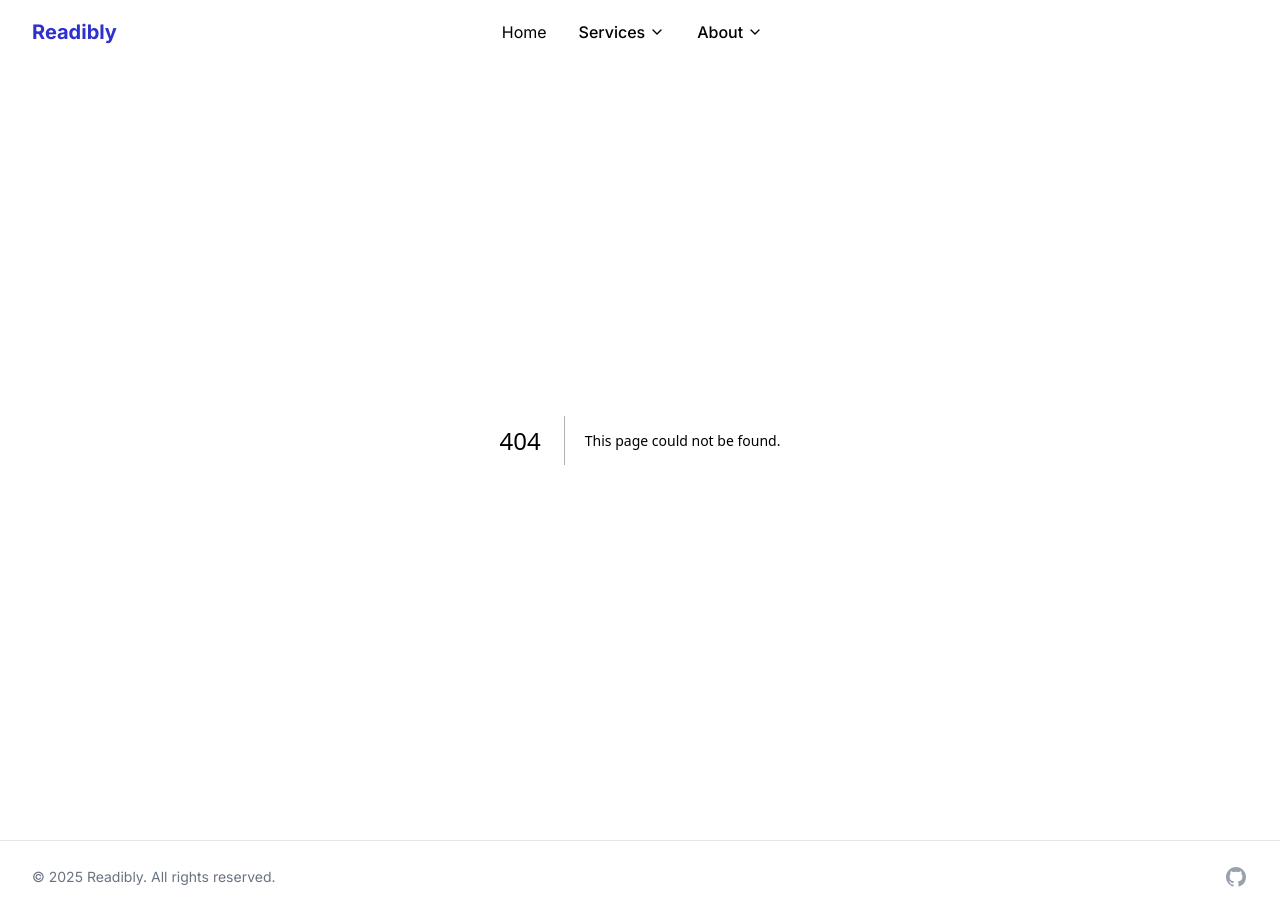
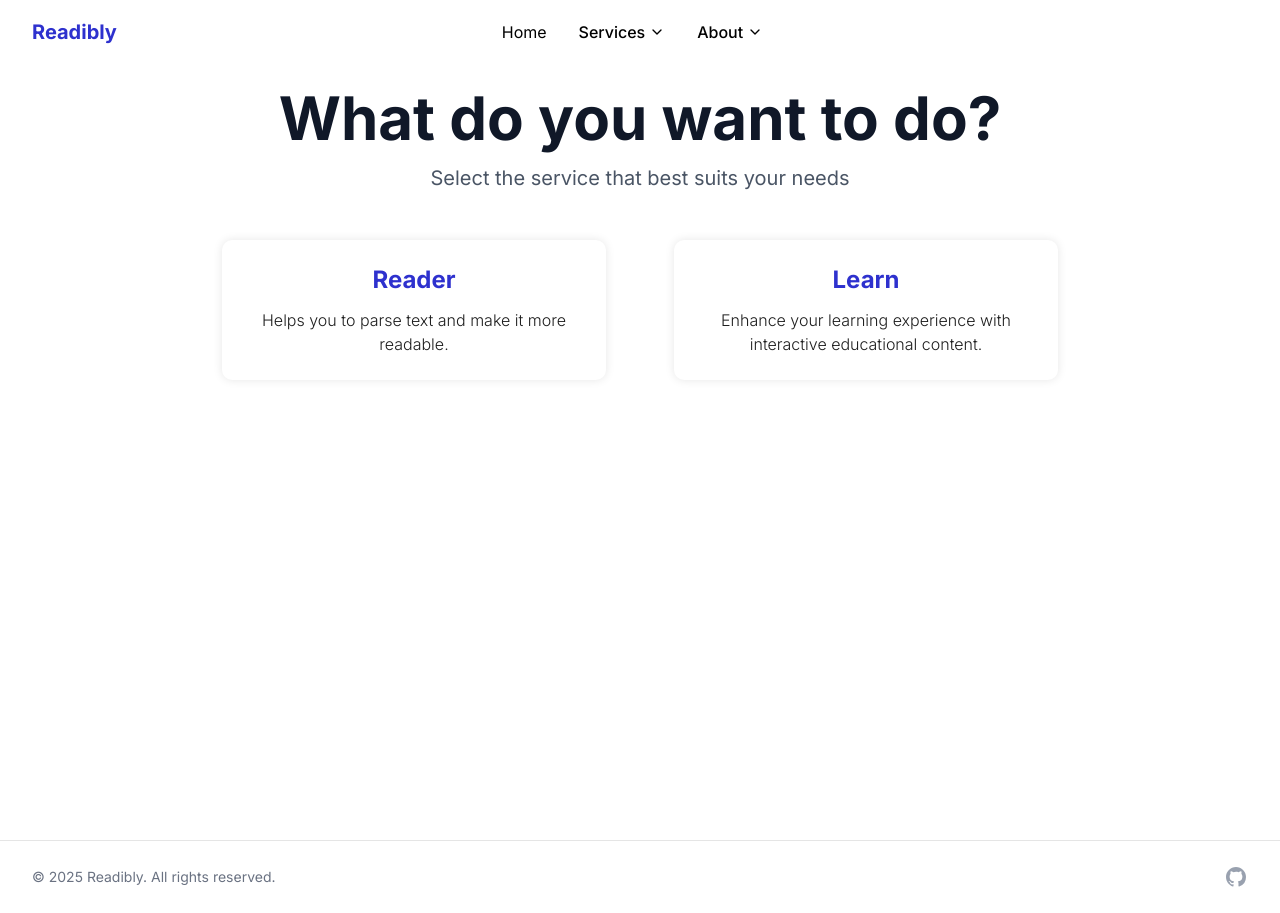
Before and after one commit to Readibly/readibly, a Next.js app in the folder frontend/: page /options in a window 1280 px wide. Before the commit this address had no page. Built offline with nearby package versions, Linux system fonts and the light colour scheme.

Commit message:
feat: add OptionsPage component with animated service cards for enhanced user interaction

```diff
--- /dev/null
+++ b/frontend/src/app/options/page.tsx
@@ -0,0 +1,76 @@
+'use client';
+
+import { useRouter } from 'next/navigation';
+import { motion } from 'framer-motion';
+
+const ServiceCard = ({ title, description, route, index }: { title: string; description: string; route: string; index: number }) => {
+  const router = useRouter();
+
+  return (
+    <motion.div
+      initial={{ opacity: 0, y: 30 }}
+      animate={{ opacity: 1, y: 0 }}
+      transition={{
+        duration: 0.5,
+        delay: 0.2 + (index * 0.1),
+        ease: "easeOut"
+      }}
+      className="bg-white rounded-lg shadow-[0px_0px_10px_rgba(0,0,0,0.1)] p-6 cursor-pointer w-full max-w-sm
+                 transform transition-all duration-300 ease-in-out
+                 hover:scale-105 hover:shadow-[0px_0px_10px_rgba(0,0,0,0.2)]
+                 active:scale-95 text-center"
+      onClick={() => router.push(route)}
+    >
+      <h3 className="text-2xl font-bold mb-3 text-[#2e31ce]">{title}</h3>
+      <p className="font-light text-[#1e1e1e]">{description}</p>
+    </motion.div>
+  );
+};
+
+export default function OptionsPage() {
+  const services = [
+    {
+      title: "Reader",
+      description: "Helps you to parse text and make it more readable.",
+      route: "/tutorial"
+    },
+    {
+      title: "Learn",
+      description: "Enhance your learning experience with interactive educational content.",
+      route: "/learn"
+    }
+  ];
+
+  return (
+    <motion.div
+      className="min-h-screen bg-white py-12 px-4 sm:px-6 lg:px-8"
+      initial={{ opacity: 0 }}
+      animate={{ opacity: 1 }}
+      transition={{ duration: 0.5 }}
+    >
+      <div className="max-w-7xl mx-auto">
+        <motion.div
+          className="text-center mb-12"
+          initial={{ opacity: 0, y: -20 }}
+          animate={{ opacity: 1, y: 0 }}
+          transition={{ duration: 0.6, delay: 0.1 }}
+        >
+          <h1 className="text-6xl font-bold text-gray-900 mb-4">What do you want to do?</h1>
+          <p className="text-xl text-gray-600">Select the service that best suits your needs</p>
+        </motion.div>
+
+        <div className="grid grid-cols-1 md:grid-cols-2 gap-2 max-w-4xl mx-auto justify-items-center">
+          {services.map((service, index) => (
+            <ServiceCard
+              key={index}
+              index={index}
+              title={service.title}
+              description={service.description}
+              route={service.route}
+            />
+          ))}
+        </div>
+      </div>
+    </motion.div>
+  );
+}
```
